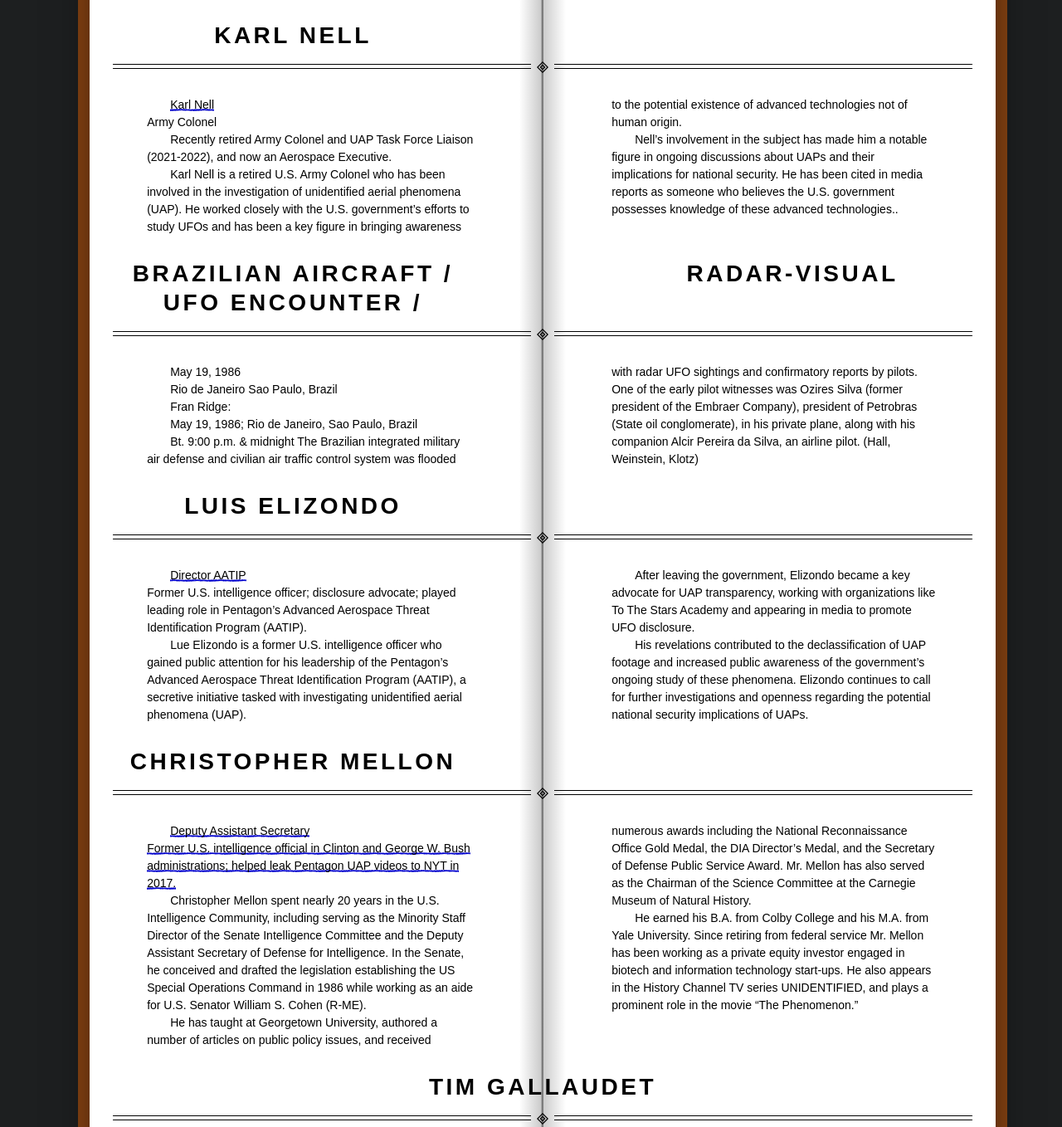
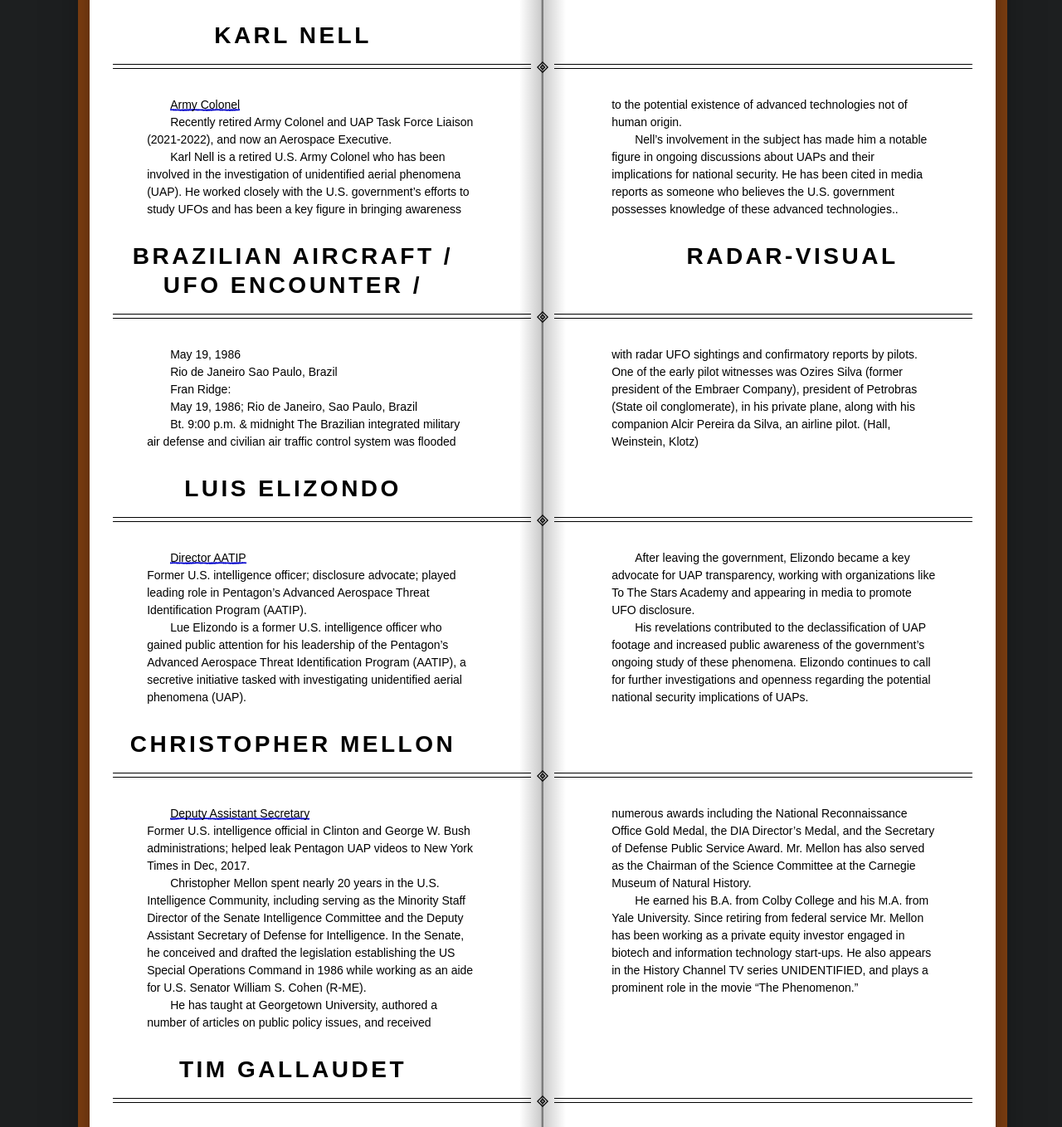
Before and after one commit to bbauska/ETs-and-Science, a plain HTML site: page index.html in a window 1280 px wide. Shown: the part 548-1906 px from the top of the page at 83% size. Drawn offline with nearby package versions, Linux system fonts and the light colour scheme.

Commit message:
Update index.html

```diff
--- a/index.html
+++ b/index.html
@@ -101,14 +101,16 @@
         <!--~~~~~~~~~~~~~~~~~~~~~~~~~~~~~~~~~~~~~~~~~~~~~~~~~~~~~~~~~~~~~~~~~~~~~~~~~~~~~~~~~~~~-->
         <article>
           <p><a href="https://ufotimeline.com/wp-content/uploads/2023/12/karl-nell-150x150.jpg">
-          Karl Nell</a><br>
-          Army Colonel</p>
+          Army Colonel</a></p>
+
           <p>Recently retired Army Colonel and UAP Task Force Liaison (2021-2022), and now an
           Aerospace Executive.</p>
+
           <p>Karl Nell is a retired U.S. Army Colonel who has been involved in the investigation
           of unidentified aerial phenomena (UAP). He worked closely with the U.S. government’s
           efforts to study UFOs and has been a key figure in bringing awareness to the potential
           existence of advanced technologies not of human origin.</p>
+
           <p>Nell’s involvement in the subject has made him a notable figure in ongoing discussions
           about UAPs and their implications for national security. He has been cited in media
           reports as someone who believes the U.S. government possesses knowledge of these
@@ -119,9 +121,13 @@
         <!--~~~~~~~~~~~~~~~~~~~~~~~~~~~~~~~~~~~~~~~~~~~~~~~~~~~~~~~~~~~~~~~~~~~~~~~~~~~~~~~~~~~~-->
         <article>
           <p>May 19, 1986</p>
+
           <p>Rio de Janeiro Sao Paulo, Brazil</p>
+
           <p>Fran Ridge:</p>
+
           <p>May 19, 1986; Rio de Janeiro, Sao Paulo, Brazil</p>
+
           <p>Bt. 9:00 p.m. & midnight The Brazilian integrated military air defense and civilian
           air traffic control system was flooded with radar UFO sightings and confirmatory reports
           by pilots. One of the early pilot witnesses was Ozires Silva (former president of the
@@ -137,13 +143,16 @@
           Director AATIP</a><br>
           Former U.S. intelligence officer; disclosure advocate; played leading role in
           Pentagon’s Advanced Aerospace Threat Identification Program (AATIP).</p>
+
           <p>Lue Elizondo is a former U.S. intelligence officer who gained public attention
           for his leadership of the Pentagon’s Advanced Aerospace Threat Identification
           Program (AATIP), a secretive initiative tasked with investigating unidentified
           aerial phenomena (UAP).</p>
+
           <p>After leaving the government, Elizondo became a key advocate for UAP transparency,
           working with organizations like To The Stars Academy and appearing in media to
           promote UFO disclosure.</p>
+
           <p>His revelations contributed to the declassification of UAP footage and increased
           public awareness of the government’s ongoing study of these phenomena. Elizondo
           continues to call for further investigations and openness regarding the potential
@@ -154,9 +163,9 @@
         <!--~~~~~~~~~~~~~~~~~~~~~~~~~~~~~~~~~~~~~~~~~~~~~~~~~~~~~~~~~~~~~~~~~~~~~~~~~~~~~~~~~~~~-->
         <article>
           <p><a href="https://ufotimeline.com/wp-content/uploads/2022/10/christopher-mellon-150x150.jpg">
-          Deputy Assistant Secretary<br>
+          Deputy Assistant Secretary</a><br>
           Former U.S. intelligence official in Clinton and George W. Bush administrations;
-          helped leak Pentagon UAP videos to NYT in 2017.</p>
+          helped leak Pentagon UAP videos to New York Times in Dec, 2017.</p>
 
           <p>Christopher Mellon spent nearly 20 years in the U.S. Intelligence Community,
           including serving as the Minority Staff Director of the Senate Intelligence
@@ -184,6 +193,7 @@
           <p><a href="https://ufotimeline.com/wp-content/uploads/2023/12/tim-gallaudet-150x150.jpg">
           Navy Rear Admiral</a><br>
           Retired Navy Rear Admiral, former NOAA deputy administrator..</p>
+
           <p>Tim Gallaudet is a retired Rear Admiral and oceanographer who served in the U.S. Navy.
           He holds a bachelor’s degree from the U.S. Naval Academy and both a master’s and a Ph.D.
           from Scripps Institution of Oceanography.</p>
@@ -246,8 +256,9 @@
         <h2 class="chapter-title">Alex Dietrich</h2>
         <!--~~~~~~~~~~~~~~~~~~~~~~~~~~~~~~~~~~~~~~~~~~~~~~~~~~~~~~~~~~~~~~~~~~~~~~~~~~~~~~~~~~~~-->
         <article>
-          <p class="tallFirstLetter"><a href="https://ufotimeline.com/wp-content/uploads/2023/04/alex-dietrich-150x150.jpg">
+          <p><a href="https://ufotimeline.com/wp-content/uploads/2023/04/alex-dietrich-150x150.jpg">
           Former US Navy Pilot</p>
+
           <p>Former U.S. Navy pilot known for her firsthand account of the 2004 “Tic-Tac” encounter,
           advocating for transparency in UAP reporting.</p>
 
@@ -270,6 +281,7 @@
         <article>
           <p><a href="https://ufotimeline.com/wp-content/uploads/2023/04/david-fravor-150x150.jpg">
           Fighter Pilot Commander</a></p>
+
           <p>Retired Navy pilot known for his firsthand encounter with the “Tic-Tac” UFO, offering
           credible testimony on UAP..</p>
 
```
